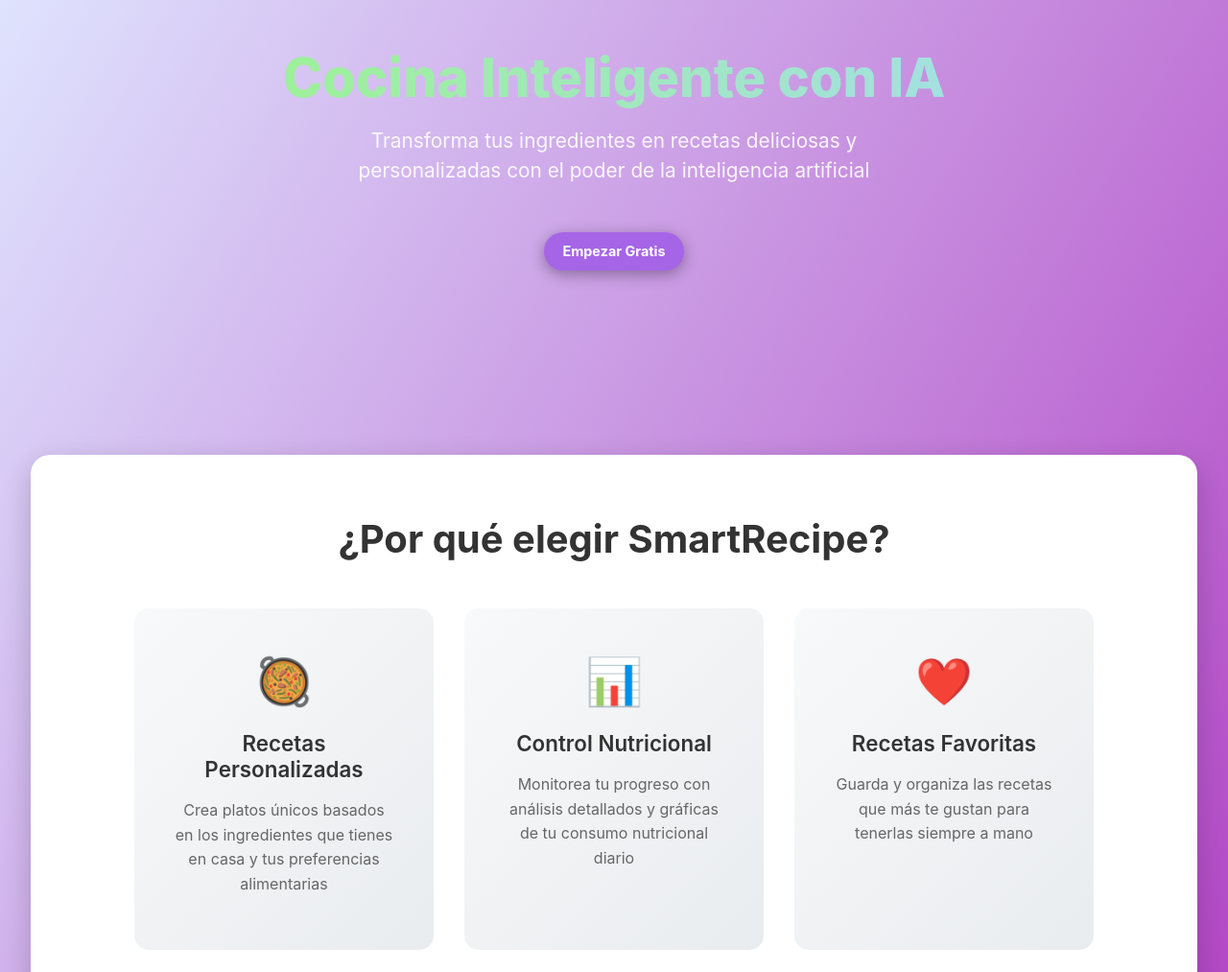
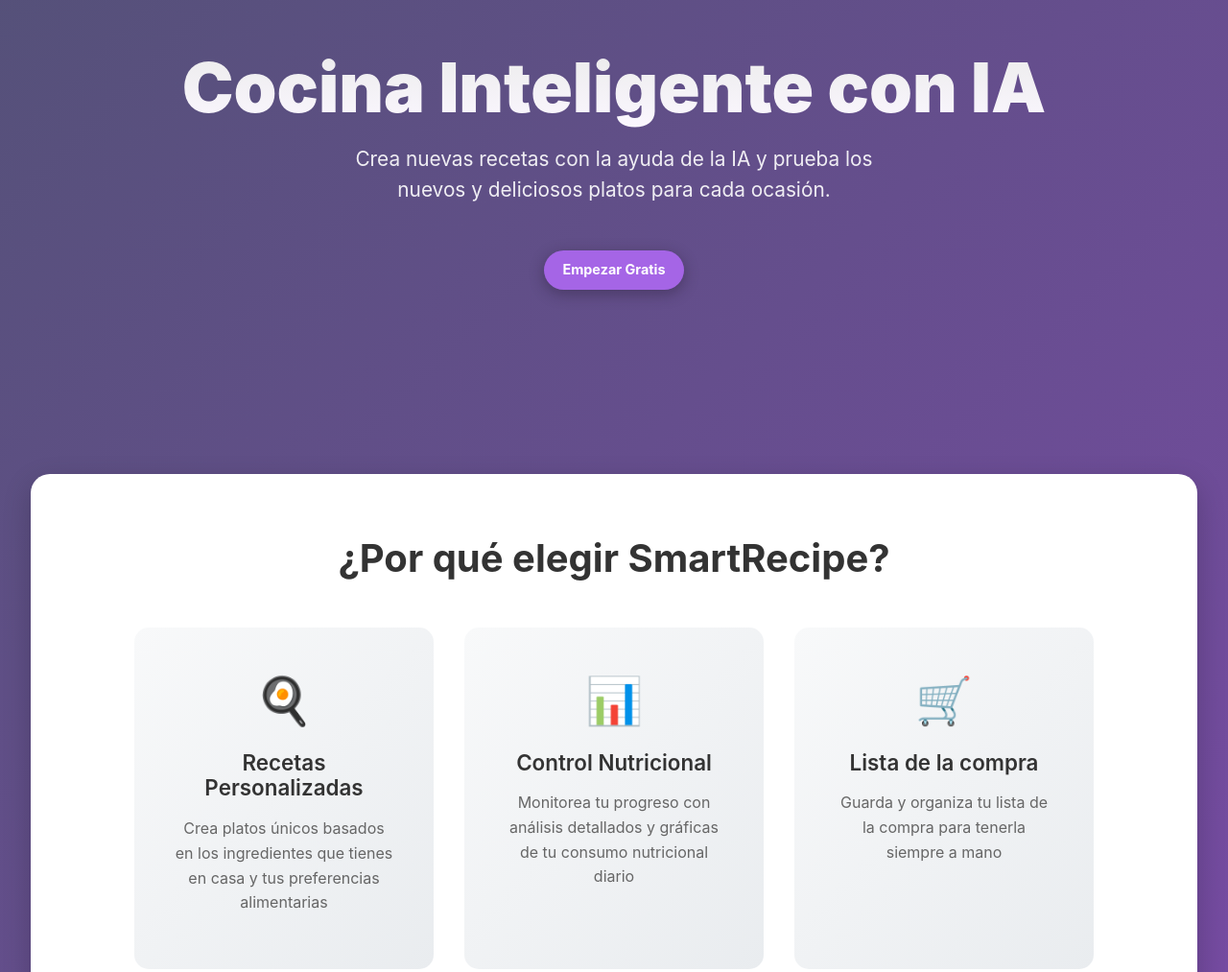
Before and after one commit to 4GeeksAcademy/spain-fs-pt-103-final-project-2, a React app: page / in a window 1280 px wide. Shown: the part 200-1213 px from the top of the page at 96% size. Built offline with nearby package versions, Linux system fonts and the light colour scheme; no server answers.

Commit message:
Mejorado el css aplicado nuevo background, estita 10/10

```diff
--- a/src/front/css/ListaCompra.css
+++ b/src/front/css/ListaCompra.css
@@ -1,7 +1,7 @@
 /* Contenedor principal */
 .shopping-container {
   min-height: 100vh;
-  background: linear-gradient(135deg, #667eea 0%, #764ba2 100%);
+  background: linear-gradient(135deg, #545178 0%, #764ba2 100%);
   padding: 10rem;
   font-family: -apple-system, BlinkMacSystemFont, 'Segoe UI', Roboto, sans-serif;
 }
@@ -69,7 +69,7 @@
 }
 
 .btn:hover {
-    background: #bed827;
+    background: #4b37a3;
   transform: translateY(-2px);
 }
 
--- a/src/front/dashboard.css
+++ b/src/front/dashboard.css
@@ -3,13 +3,13 @@
   margin-top: 40px;
   padding: 0;
   font-family: 'Inter', system-ui, sans-serif;
-  background: linear-gradient(120deg, #e0e7ff 0%, #b347c6 100%);
+  background: linear-gradient(135deg, #545178 0%, #764ba2 100%);
   color: #222;
 }
 
 .home-bg {
   min-height: 100vh;
-  background: linear-gradient(120deg, #e0e7ff 0%, #b347c6 100%);
+  background: linear-gradient(135deg, #8a85c0 0%, #8e59c3 100%);
   padding: 2.5rem 0 2rem 0;
 }
 
--- a/src/front/index.css
+++ b/src/front/index.css
@@ -3,7 +3,7 @@
   font-family: "Segoe UI", Tahoma, Geneva, Verdana, sans-serif;
   line-height: 1.6;
   color: #333;
-  background: linear-gradient(135deg, #667eea 0%, #764ba2 100%);
+  background: linear-gradient(135deg, #545178 0%, #764ba2 100%);
   min-height: 100vh;
   margin: 0;
   padding: 0;
@@ -94,7 +94,7 @@
 }
 
 .btn-register:hover {
-  background: #5e3c8e;
+  background: #8e3c3c;
   transform: translateY(-2px);
 }
 
@@ -128,10 +128,10 @@
 }
 
 .hero-title {
-  font-size: 3.5rem;
-  font-weight: 800;
+  font-size: 4.5rem;
+  font-weight: 900;
   margin-bottom: 1rem;
-  background: linear-gradient(90deg, #9cf38b, #a5ddee);
+  background: linear-gradient(0deg,#fbf7ff, #ebebeb 100%);
   -webkit-background-clip: text;
   -webkit-text-fill-color: transparent;
   background-clip: text;
--- a/src/front/pages/Home.jsx
+++ b/src/front/pages/Home.jsx
@@ -39,7 +39,7 @@
 				<div className="hero-container">
 					<h1 className="hero-title">Cocina Inteligente con IA</h1>
 					<p className="hero-subtitle">
-						Transforma tus ingredientes en recetas deliciosas y personalizadas con el poder de la inteligencia artificial
+						Crea nuevas recetas con la ayuda de la IA y prueba los nuevos y deliciosos platos para cada ocasión.
 					</p>
 					<Link to="/register" className="btn free">Empezar Gratis</Link>
 				</div>
@@ -52,7 +52,7 @@
 
 					<div className="features-grid">
 						<div className="feature">
-							<div className="feature-icon">🥘</div>
+							<div className="feature-icon">🍳</div>
 							<h3>Recetas Personalizadas</h3>
 							<p>Crea platos únicos basados en los ingredientes que tienes en casa y tus preferencias alimentarias</p>
 						</div>
@@ -64,9 +64,9 @@
 						</div>
 
 						<div className="feature">
-							<div className="feature-icon">❤️</div>
-							<h3>Recetas Favoritas</h3>
-							<p>Guarda y organiza las recetas que más te gustan para tenerlas siempre a mano</p>
+							<div className="feature-icon">🛒</div>
+							<h3>Lista de la compra</h3>
+							<p>Guarda y organiza tu lista de la compra para tenerla siempre a mano</p>
 						</div>
 					</div>
 				</div>
```
